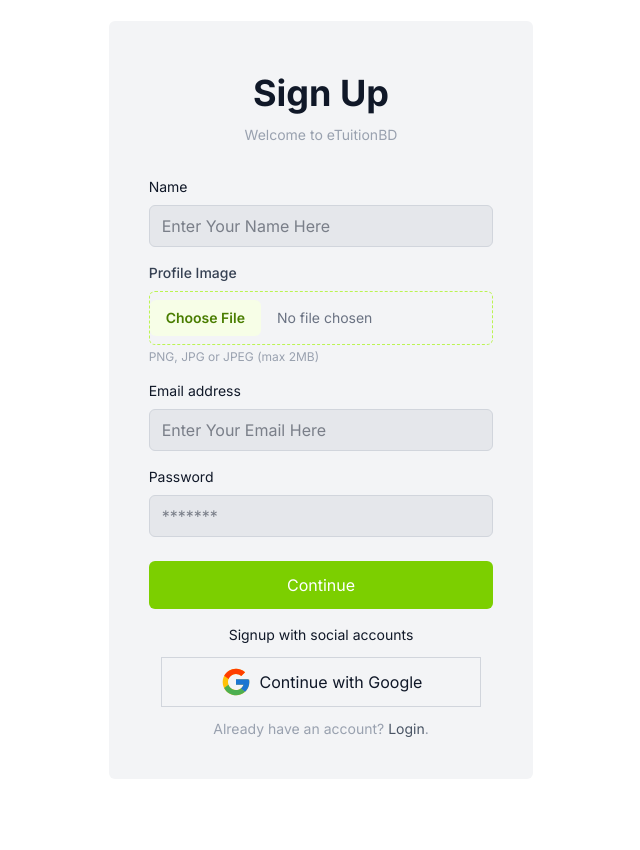
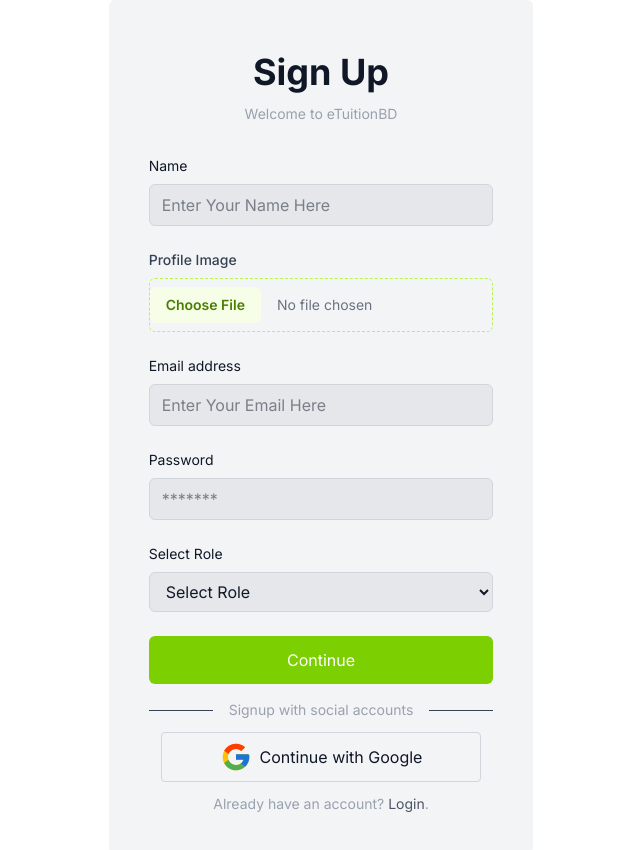
Before and after one commit to AshiqurRahmanAshik/eTuitionBD-Client, a React (Vite) app: page /signup in a window 1280 px wide. Shown: the top 850 px of the page, without its empty margins (319-959 px from the left). Before the commit the page ends 800 px from the top, so only its background shows below. Built offline with nearby package versions, Linux system fonts and the light colour scheme; no server answers.

Commit message:
Role base registration added

```diff
--- a/src/pages/SignUp/SignUp.jsx
+++ b/src/pages/SignUp/SignUp.jsx
@@ -5,7 +5,6 @@ import { toast } from "react-hot-toast";
 import { TbFidgetSpinner } from "react-icons/tb";
 import { useForm } from "react-hook-form";
 import { imageUpload, saveOrUpdateUser } from "../../utlis";
-import axios from "axios";
 
 const SignUp = () => {
   const { createUser, updateUserProfile, signInWithGoogle, loading } =
@@ -18,60 +17,55 @@ const SignUp = () => {
   const {
     register,
     handleSubmit,
-
     formState: { errors },
   } = useForm();
 
   const onSubmit = async (data) => {
-    const { name, image, email, password } = data;
+    const { name, image, email, password, role } = data;
     const imageFile = image[0];
 
-    const formData = new FormData();
-    formData.append("image", imageFile);
-
     try {
-      const data = await axios.post(
-        `https://api.imgbb.com/1/upload?key=${
-          import.meta.env.VITE_IMAGEBB_API_KEY
-        }`,
-        formData
-      );
-      console.log(data);
+      // Upload image to imgbb or any service
       const imageURL = await imageUpload(imageFile);
 
+      // Create user with Firebase Auth
       const result = await createUser(email, password);
-      await saveOrUpdateUser({ name, email, image: imageURL });
+      console.log(result);
       await updateUserProfile(name, imageURL);
-      console.log(result);
 
+      // Save user data to database (MongoDB)
+      await saveOrUpdateUser({ name, email, image: imageURL, role });
+
+      toast.success("Signup Successful");
       navigate(from, { replace: true });
-      toast.success("Signup Successful");
     } catch (err) {
       console.log(err);
       toast.error(err?.message);
     }
   };
-  console.log(errors);
 
-  // Handle Google Signin
   const handleGoogleSignIn = async () => {
     try {
-      //User Registration using google
       const { user } = await signInWithGoogle();
+
+      // Default role for Google signup (you can change logic)
+      const role = "student";
 
       await saveOrUpdateUser({
         name: user?.displayName,
         email: user?.email,
         image: user?.photoURL,
+        role,
       });
 
+      toast.success("Signup Successful");
       navigate(from, { replace: true });
-      toast.success("Signup Successful");
     } catch (err) {
       console.log(err);
       toast.error(err?.message);
     }
   };
+
   return (
     <div className="flex justify-center items-center min-h-screen bg-white">
       <div className="flex flex-col max-w-md p-6 rounded-md sm:p-10 bg-gray-100 text-gray-900">
@@ -81,43 +75,31 @@ const SignUp = () => {
         </div>
         <form
           onSubmit={handleSubmit(onSubmit)}
-          noValidate=""
-          action=""
-          className="space-y-6 ng-untouched ng-pristine ng-valid"
+          noValidate
+          className="space-y-6"
         >
-          <div className="space-y-4">
+          {/* Name */}
           <div>
-              <label htmlFor="email" className="block mb-2 text-sm">
-                Name
-              </label>
+            <label className="block mb-2 text-sm">Name</label>
             <input
               {...register("name", { required: "Name is required" })}
               type="text"
-                name="name"
-                id="name"
               placeholder="Enter Your Name Here"
               className="w-full px-3 py-2 border rounded-md border-gray-300 focus:outline-lime-500 bg-gray-200 text-gray-900"
-                data-temp-mail-org="0"
             />
             {errors.name && (
-                <p className="text-red-500 text-sm" role="alert">
-                  {errors.name.message}
-                </p>
+              <p className="text-red-500 text-sm">{errors.name.message}</p>
             )}
           </div>
-            {/* Image */}
+
+          {/* Profile Image */}
           <div>
-              <label
-                htmlFor="image"
-                className="block mb-2 text-sm font-medium text-gray-700"
-              >
+            <label className="block mb-2 text-sm font-medium text-gray-700">
               Profile Image
             </label>
             <input
               {...register("image", { required: "Image is required" })}
-                name="image"
               type="file"
-                id="image"
               accept="image/*"
               className="block w-full text-sm text-gray-500
                 file:mr-4 file:py-2 file:px-4
@@ -129,19 +111,14 @@ const SignUp = () => {
                 focus:outline-none focus:ring-2 focus:ring-lime-400 focus:border-lime-400
                 py-2"
             />
-              <p className="mt-1 text-xs text-gray-400">
-                PNG, JPG or JPEG (max 2MB)
-              </p>
             {errors.image && (
-                <p className="text-red-500 text-sm" role="alert">
-                  {errors.image.message}
-                </p>
+              <p className="text-red-500 text-sm">{errors.image.message}</p>
             )}
           </div>
+
+          {/* Email */}
           <div>
-              <label htmlFor="email" className="block mb-2 text-sm">
-                Email address
-              </label>
+            <label className="block mb-2 text-sm">Email address</label>
             <input
               {...register("email", {
                 required: "Email is required",
@@ -151,24 +128,17 @@ const SignUp = () => {
                 },
               })}
               type="email"
-                name="email"
-                id="email"
               placeholder="Enter Your Email Here"
               className="w-full px-3 py-2 border rounded-md border-gray-300 focus:outline-lime-500 bg-gray-200 text-gray-900"
-                data-temp-mail-org="0"
             />
             {errors.email && (
-                <p className="text-red-500 text-sm" role="alert">
-                  {errors.email.message}
-                </p>
+              <p className="text-red-500 text-sm">{errors.email.message}</p>
             )}
           </div>
+
+          {/* Password */}
           <div>
-              <div className="flex justify-between">
-                <label htmlFor="password" className="text-sm mb-2">
-                  Password
-                </label>
-              </div>
+            <label className="block mb-2 text-sm">Password</label>
             <input
               {...register("password", {
                 required: "Password is required",
@@ -178,20 +148,34 @@ const SignUp = () => {
                 },
               })}
               type="password"
-                name="password"
-                autoComplete="new-password"
-                id="password"
               placeholder="*******"
               className="w-full px-3 py-2 border rounded-md border-gray-300 focus:outline-lime-500 bg-gray-200 text-gray-900"
             />
             {errors.password && (
-                <p className="text-red-500 text-sm" role="alert">
-                  {errors.password.message}
-                </p>
+              <p className="text-red-500 text-sm">{errors.password.message}</p>
             )}
           </div>
+
+          {/* Role Selection */}
+          <div>
+            <label className="block mb-2 text-sm">Select Role</label>
+            <select
+              {...register("role", { required: "Role is required" })}
+              className="w-full px-3 py-2 border rounded-md border-gray-300 focus:outline-lime-500 bg-gray-200 text-gray-900"
+              defaultValue=""
+            >
+              <option value="" disabled>
+                Select Role
+              </option>
+              <option value="student">Student</option>
+              <option value="tutor">Tutor</option>
+            </select>
+            {errors.role && (
+              <p className="text-red-500 text-sm">{errors.role.message}</p>
+            )}
           </div>
 
+          {/* Submit Button */}
           <div>
             <button
               type="submit"
@@ -205,21 +189,23 @@ const SignUp = () => {
             </button>
           </div>
         </form>
+
+        {/* Social Login */}
         <div className="flex items-center pt-4 space-x-1">
-          <div className="flex-1 h-px sm:w-16 dark:bg-gray-700"></div>
-          <p className="px-3 text-sm dark:text-gray-400">
+          <div className="flex-1 h-px sm:w-16 bg-gray-700"></div>
+          <p className="px-3 text-sm text-gray-400">
             Signup with social accounts
           </p>
-          <div className="flex-1 h-px sm:w-16 dark:bg-gray-700"></div>
+          <div className="flex-1 h-px sm:w-16 bg-gray-700"></div>
         </div>
         <div
           onClick={handleGoogleSignIn}
-          className="flex justify-center items-center space-x-2 border m-3 p-2 border-gray-300 border-rounded cursor-pointer"
+          className="flex justify-center items-center space-x-2 border m-3 p-2 border-gray-300 rounded cursor-pointer"
         >
           <FcGoogle size={32} />
-
           <p>Continue with Google</p>
         </div>
+
         <p className="px-6 text-sm text-center text-gray-400">
           Already have an account?{" "}
           <Link
```
Lines whose indentation alone changed are shown as unchanged.
